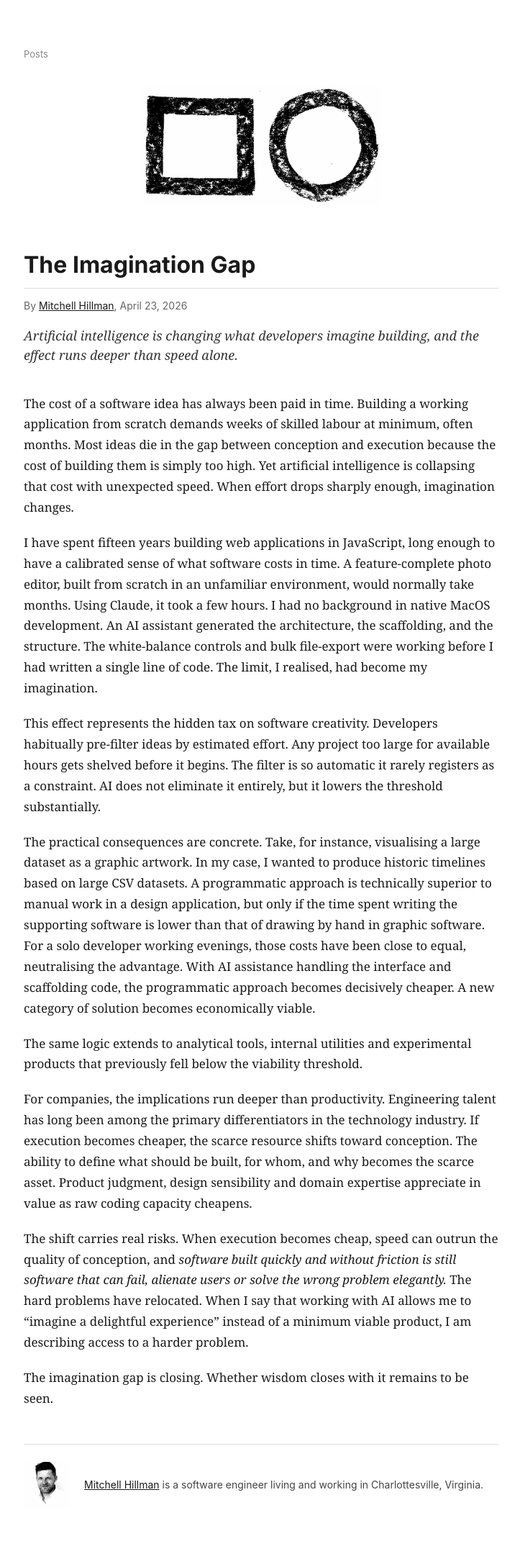
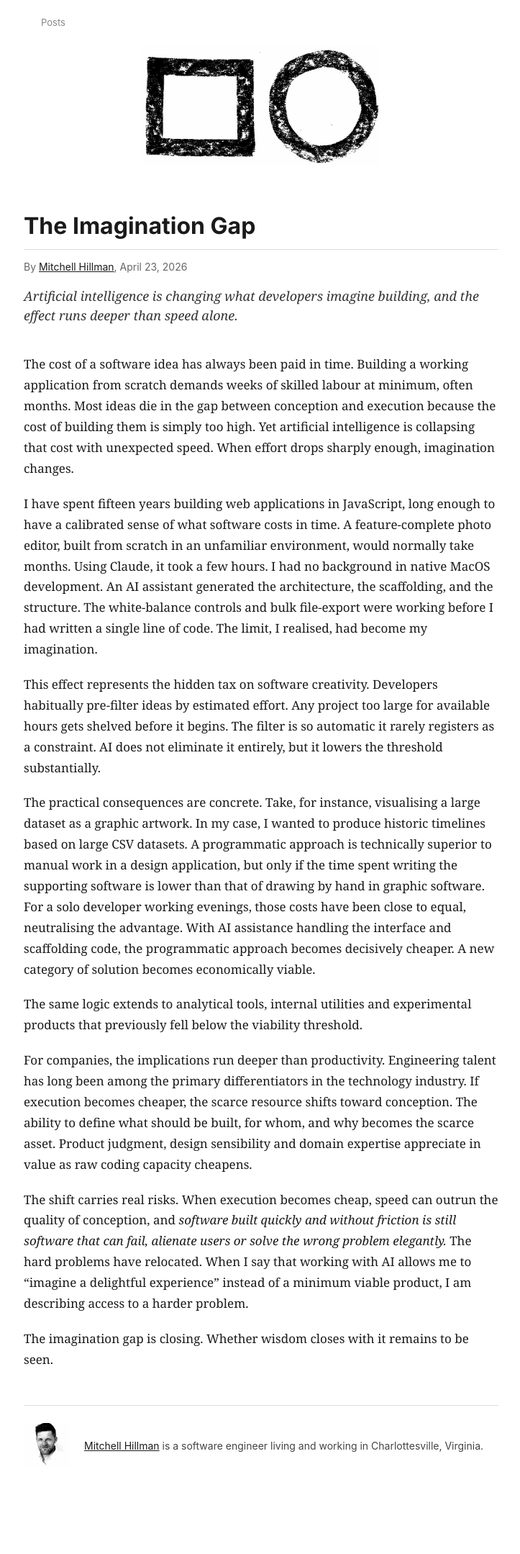
Before and after one commit to mitchellhillman/public-writing, a Jekyll site: the page built from _posts/2026-04-23-imagination-gap.md, in a window 1280 px wide. Shown: the whole page at 72% size, without its empty margins (277-1000 px from the left). Built offline with Jekyll 4.4.1, drawn with Linux system fonts in a browser that asks for light colours; after the commit the page ends 2105 px from its top, so only the background shows below that.

Commit message:
Fix Posts link to top-left of window, aligned with content column
Co-Authored-By: Claude Sonnet 4.6 <noreply@anthropic.com>

```diff
--- a/_layouts/post.html
+++ b/_layouts/post.html
@@ -1,8 +1,8 @@
 ---
 layout: default
 ---
+    <a class="back-link" href="/">Posts</a>
     <article>
-      <p class="back-link"><a href="/">Posts</a></p>
       {% if page.image %}
       <img class="hero-image" src="{{ page.image }}" alt="{{ page.title }}" />
       {% endif %}
--- a/assets/css/main.css
+++ b/assets/css/main.css
@@ -34,18 +34,23 @@ p {
 /* Post */
 
 .back-link {
+  position: fixed;
+  top: 1.25rem;
+  left: calc(50% - 306px);
   font-family: -apple-system, BlinkMacSystemFont, "Segoe UI", sans-serif;
   font-size: 0.8125rem;
-  margin: 0 0 2rem;
-}
-
-.back-link a {
   color: #888;
   text-decoration: none;
 }
 
-.back-link a:hover {
+.back-link:hover {
   color: #0056b3;
+}
+
+@media (max-width: 660px) {
+  .back-link {
+    left: 1.5rem;
+  }
 }
 
 .hero-image {
```
